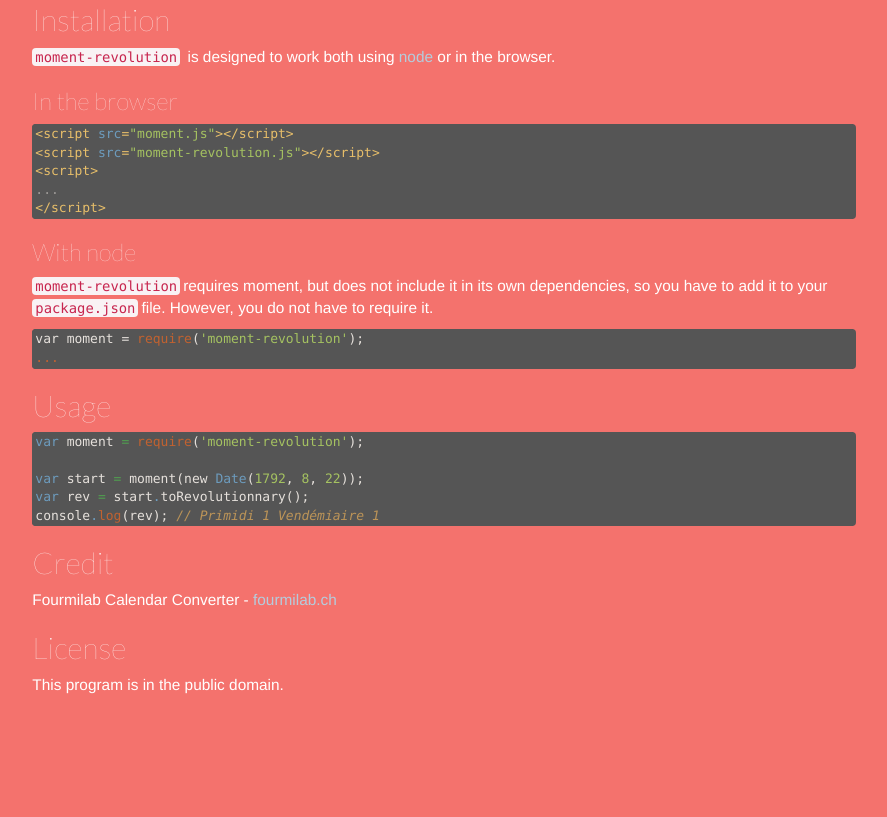
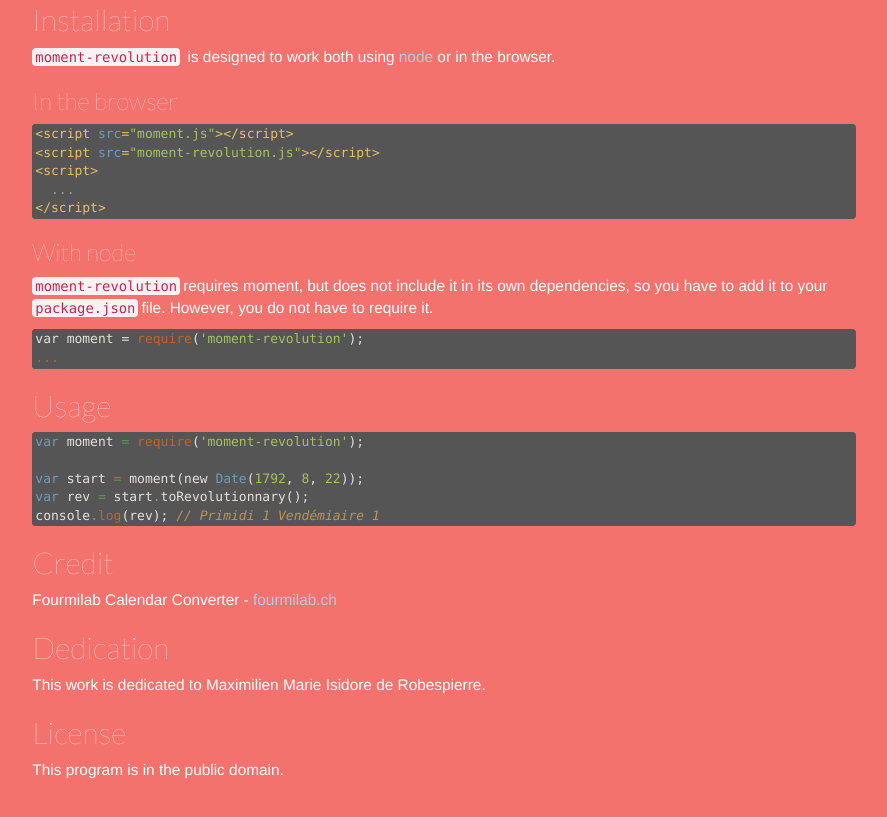
Before and after one commit to nicompte/moment-revolution, a website: page dev/index.html in a window 1280 px wide. Shown: the part 750-1567 px from the top of the page, without its empty margins (196-1083 px from the left). Before the commit the page ends 1506 px from the top, so only its background shows below. Drawn offline with Linux system fonts and the light colour scheme.

Commit message:
update readme

```diff
--- a/dev/index.html
+++ b/dev/index.html
@@ -76,7 +76,7 @@
 <pre><code class="lang-html"><span class="hljs-tag">&lt;<span class="hljs-title">script</span> <span class="hljs-attribute">src</span>=<span class="hljs-value">"moment.js"</span>&gt;</span><span class="javascript"></span><span class="hljs-tag">&lt;/<span class="hljs-title">script</span>&gt;</span>
 <span class="hljs-tag">&lt;<span class="hljs-title">script</span> <span class="hljs-attribute">src</span>=<span class="hljs-value">"moment-revolution.js"</span>&gt;</span><span class="javascript"></span><span class="hljs-tag">&lt;/<span class="hljs-title">script</span>&gt;</span>
 <span class="hljs-tag">&lt;<span class="hljs-title">script</span>&gt;</span><span class="javascript">
-...
+  ...
 </span><span class="hljs-tag">&lt;/<span class="hljs-title">script</span>&gt;</span></code></pre>
 <h3 id="with-node">With node</h3>
 <p><code>moment-revolution</code>requires moment, but does not include it in its own dependencies, so you have to add it to your <code>package.json</code>file. However, you do not have to require it.</p>
@@ -90,6 +90,8 @@
 console<span class="hljs-built_in">.</span><span class="hljs-keyword">log</span>(rev); <span class="hljs-comment">// Primidi 1 Vendémiaire 1</span></code></pre>
 <h2 id="credit">Credit</h2>
 <p>Fourmilab Calendar Converter - <a href="http://fourmilab.ch">fourmilab.ch</a></p>
+<h2 id="dedication">Dedication</h2>
+<p>This work is dedicated to Maximilien Marie Isidore de Robespierre.</p>
 <h2 id="license">License</h2>
 <p>This program is in the public domain.</p>
           </div>
```
Also changed, not shown: index.html (+3 -1 lines), dev/assets/md/README.md, dev/assets/templates/README.md.
